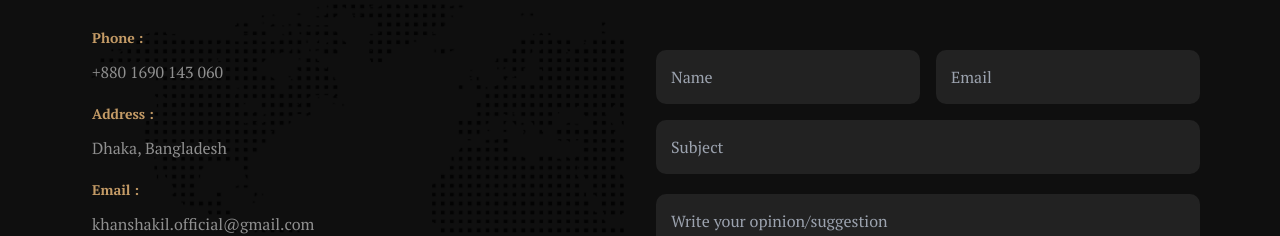
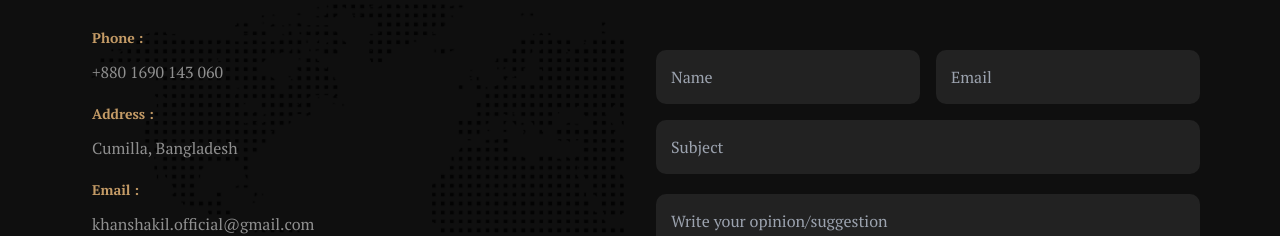
Before and after one commit to shakilkhan80/developer-portfolio, a Next.js app: page / in a window 1280 px wide. Shown: the part 2800-3036 px from the top of the page. Built offline with nearby package versions, Linux system fonts and the light colour scheme.

Commit message:
project edit

```diff
--- a/src/components/Contact.tsx
+++ b/src/components/Contact.tsx
@@ -27,7 +27,7 @@ const Contact = () => {
           </div>
           <div className="my-5">
             <h1 className="text-sm font-semibold text-[#c49b66]">Address :</h1>
-            <p className="mt-3 text-[#8f8f8f]">Dhaka, Bangladesh</p>
+            <p className="mt-3 text-[#8f8f8f]">Cumilla, Bangladesh</p>
           </div>
           <div>
             <h1 className="text-sm font-semibold text-[#c49b66]">Email :</h1>
```
